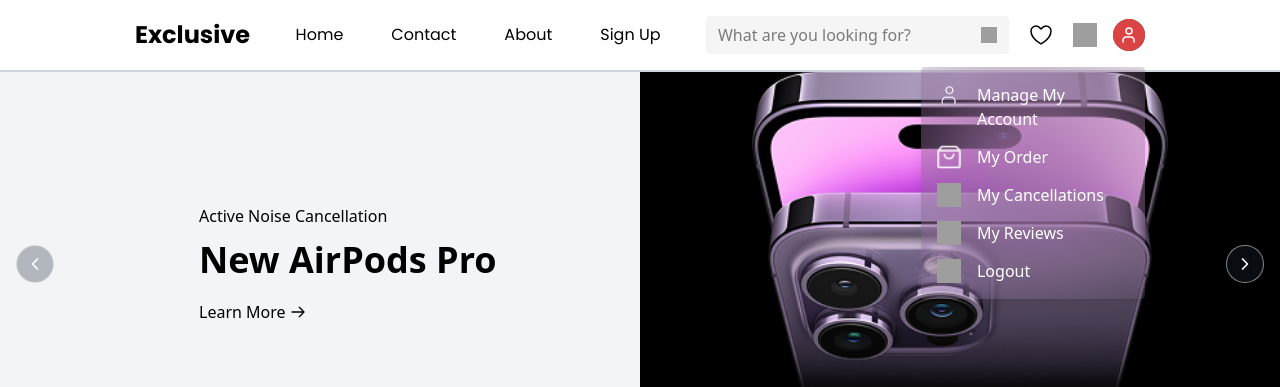
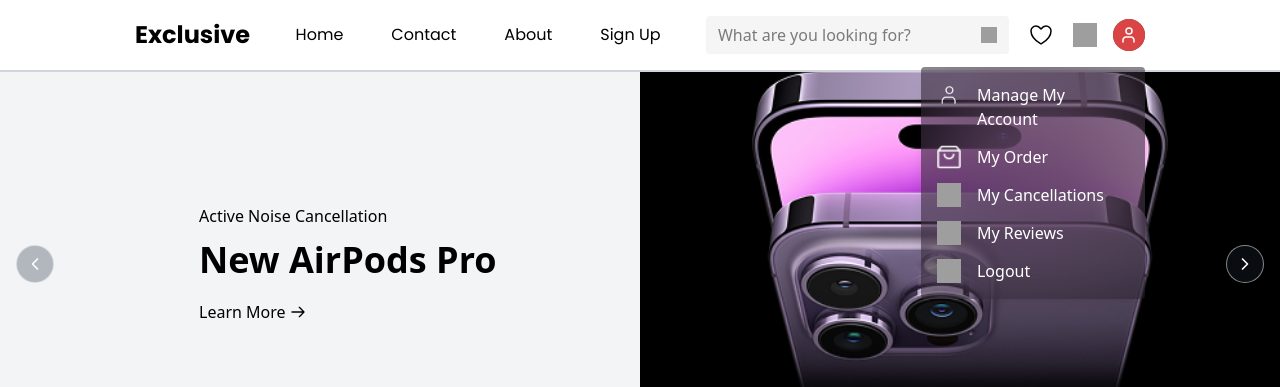
Before and after one commit to MuhammadNabeelJaved/ecommerce-client, a React (Vite) app: page / in a window 1280 px wide. Both pictures are taken after a click on the element 1128 px from the left and 35 px from the top of the page. Shown: the top 387 px of the page. Built offline with nearby package versions, Linux system fonts and the light colour scheme; grey boxes are pictures that could not be loaded.

Commit message:
Enhance account dropdown background color for improved visibility

```diff
--- a/src/components/Navbar.jsx
+++ b/src/components/Navbar.jsx
@@ -249,7 +249,7 @@
 
                 {/* Dropdown with smooth animation */}
                 <div
-                  className={`account-dropdown absolute z-[100] right-0 top-12 w-56 rounded-[4px] bg-[rgba(0,0,0,0.04)] bg-clip-padding backdrop-blur-[70px] p-4 shadow-lg transform transition-all duration-300 ease-in-out origin-top ${
+                  className={`account-dropdown absolute z-[100] right-0 top-12 w-56 rounded-[4px] bg-[rgba(0,0,0,0.39)] bg-clip-padding backdrop-blur-[70px] p-4 shadow-lg transform transition-all duration-300 ease-in-out origin-top ${
                     accountDropdown
                       ? "opacity-100 scale-y-100 translate-y-0"
                       : "opacity-0 scale-y-0 -translate-y-2 pointer-events-none"
```
